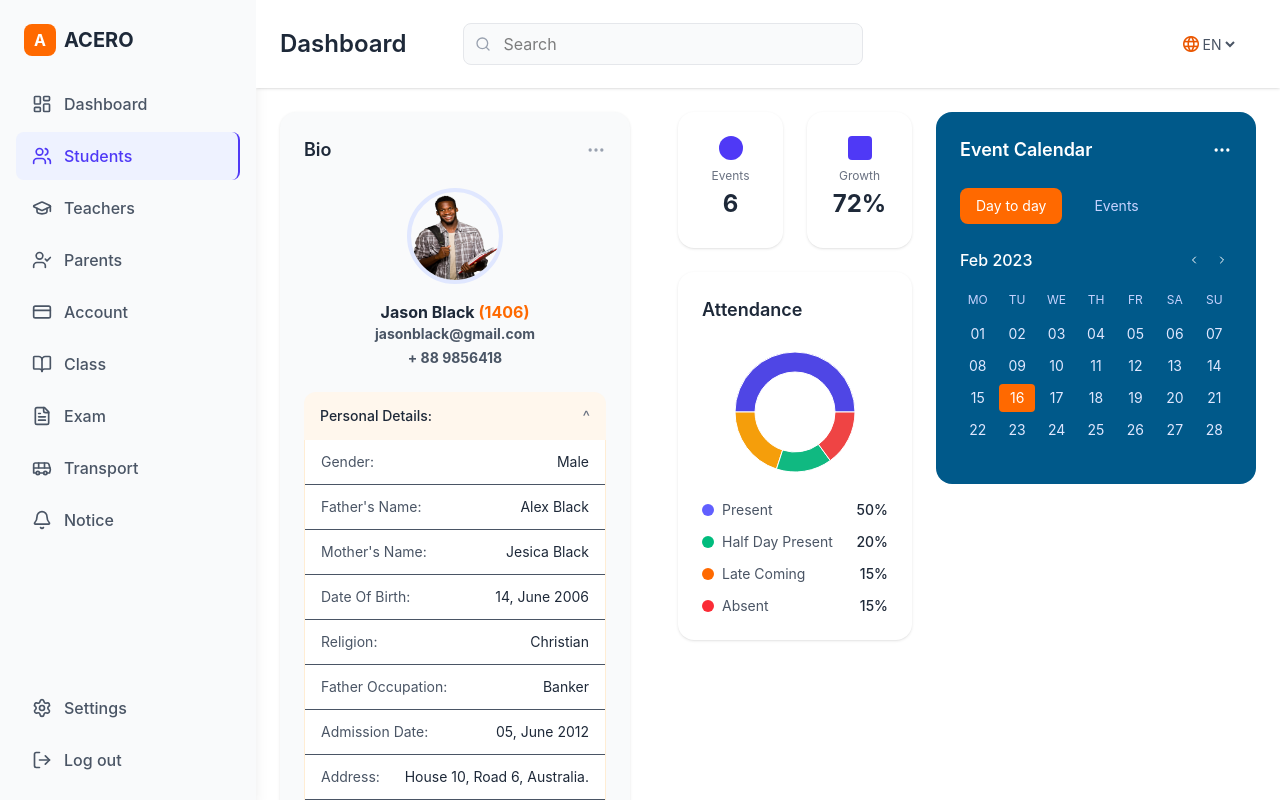
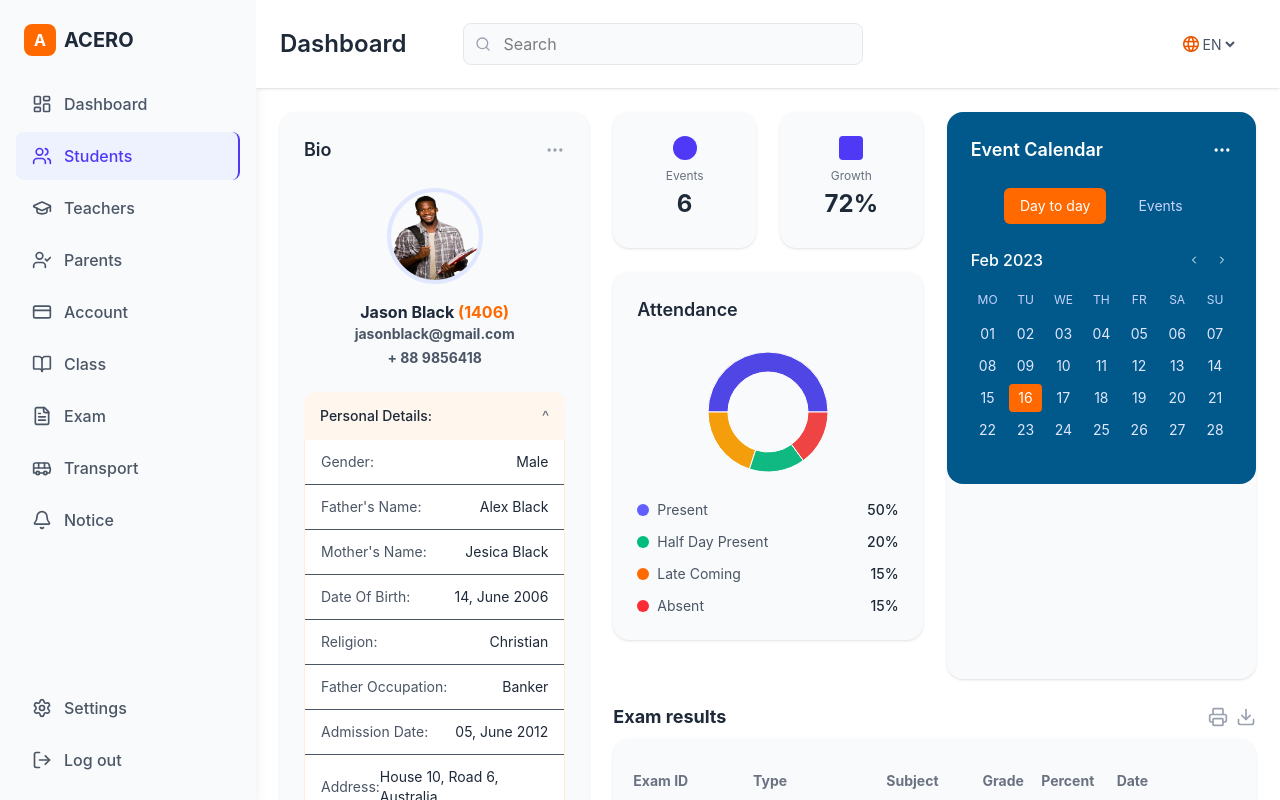
Before and after one commit to malekluka/school-management-system-dashboard, a React (Vite) app: page /student-dashboard in a window 1280 px wide. Built offline with nearby package versions, Linux system fonts and the light colour scheme.

Commit message:
adding shadow borders , exam results to student, adjusted grid and more

```diff
--- a/src/data/mockData.js
+++ b/src/data/mockData.js
@@ -21,7 +21,7 @@ export const teacherData = {
     { name: "5th class", type: "Maths", status: "Join" },
     { name: "6th class", type: "Science", status: "Join" }
   ],
-  examResults: [
+  examHelds: [
     { id: "#mat21", studentName: "Jason Black", subject: "Maths", class: "5th", status: "Active", date: "21 Jul 2022" },
     { id: "#mut21", studentName: "Gerald Ferrell", subject: "English", class: "7th", status: "Opened", date: "14 Jun 2022" },
     { id: "#mut21", studentName: "Delbert Barna", subject: "Physics", class: "6th", status: "Completed", date: "10 Mar 2022" },
@@ -81,7 +81,7 @@ export const studentData = {
     ]
   },
   examResults: [
-    { id: '#mat21', type: 'Class Test', subject: 'Maths', grade: 'A', percent: 89, date: '21 Jul 2022' },
+    { id: '#mut21', type: 'Class Test', subject: 'Maths', grade: 'A', percent: 89, date: '21 Jul 2022' },
     { id: '#mat21', type: 'Quarterly Test', subject: 'English', grade: 'A+', percent: 93, date: '14 Jun 2022' },
     { id: '#mat21', type: 'Oral Test', subject: 'Physics', grade: 'B', percent: 78, date: '10 Mar 2022' },
     { id: '#mat21', type: 'Class Test', subject: 'Chemistry', grade: 'A', percent: 88, date: '06 Jan 2022' }
--- a/src/pages/StudentDashboard.jsx
+++ b/src/pages/StudentDashboard.jsx
@@ -11,11 +11,19 @@ import {
   Pie,
   Cell,
 } from "recharts";
-import { ChevronLeft, ChevronRight, MoreHorizontal, Clock } from "lucide-react";
+import {
+  ChevronLeft,
+  ChevronRight,
+  MoreHorizontal,
+  Clock,
+  Printer,
+  Download,
+} from "lucide-react";
 
 const StudentDashboard = () => {
   const COLORS = ["#4F46E5", "#F59E0B", "#10B981", "#EF4444"];
   const socialIcons = [Facebook, Linkedin, Twitter, Instagram];
+  const [selectedRows, setSelectedRows] = React.useState(new Set());
 
   const pieData = [
     {
@@ -42,12 +50,9 @@ const StudentDashboard = () => {
 
   return (
     <div className="space-y-6">
-      {/* Header with welcome message */}
-
-      <div className="flex space-x-6">
-        {/* Left Sidebar with Profile */}
-        <div className="space-y-6 w-[350px]">
-          {/* Profile */}
+      <div className="grid grid-cols-1 lg:grid-cols-3 lg:grid-rows-2 gap-6 items-stretch">
+        {/* Column 1 spans two rows */}
+        <div className="lg:col-start-1 lg:row-span-2 space-y-6">
           <div className="bg-gray-50 rounded-2xl shadow-sm p-6">
             <div className="flex items-center justify-between mb-6">
               <h2 className="text-lg font-semibold text-gray-800">Bio</h2>
@@ -55,8 +60,6 @@ const StudentDashboard = () => {
                 <MoreHorizontal className="w-5 h-5" />
               </button>
             </div>
-
-            {/* Profile Card */}
             <div className="text-center">
               <img
                 src={studentData.profile.avatar}
@@ -76,8 +79,6 @@ const StudentDashboard = () => {
                 + {studentData.profile.phone}
               </p>
             </div>
-
-            {/* Personal Details (collapsible UI mock) */}
             <div className="mt-6 rounded-2xl bg-white">
               <div className="bg-orange-50 text-gray-800 rounded-t-xl px-4 py-3 flex items-center justify-between">
                 <span className="text-sm font-medium">Personal Details:</span>
@@ -146,8 +147,6 @@ const StudentDashboard = () => {
                 </div>
               </div>
             </div>
-
-            {/* Social icons row */}
             <div className="mt-6 flex items-center justify-center space-x-4">
               {socialIcons.map((Icon, i) => (
                 <div
@@ -158,8 +157,6 @@ const StudentDashboard = () => {
                 </div>
               ))}
             </div>
-
-            {/* About Student */}
             <div className="mt-6 bg-white rounded-2xl p-6 ">
               <h3 className="text-gray-800 font-semibold mb-2">
                 About Student
@@ -171,11 +168,10 @@ const StudentDashboard = () => {
           </div>
         </div>
 
-        {/* Main Content Area */}
-        <div className="flex-1 space-y-6 mx-6">
-          {/* Stats Cards */}
-          <div className="flex gap-6 mb-6">
-            <div className="flex-1 bg-white rounded-2xl shadow-sm p-6 text-center">
+        {/* Column 2 Row 1: Stats and Attendance */}
+        <div className="lg:col-start-2 lg:col-span-1 lg:row-start-1 space-y-6">
+          <div className="grid grid-cols-2 gap-6">
+            <div className="bg-gray-50 rounded-2xl shadow-sm p-6 text-center">
               <div className="w-6 h-6 bg-indigo-100 rounded-full flex items-center justify-center mx-auto mb-2">
                 <div className="w-6 h-6 bg-indigo-600 rounded-full"></div>
               </div>
@@ -184,8 +180,7 @@ const StudentDashboard = () => {
                 {studentData.stats.events}
               </div>
             </div>
-
-            <div className="flex-1 bg-white rounded-2xl shadow-sm p-6 text-center">
+            <div className="bg-gray-50 rounded-2xl shadow-sm p-6 text-center">
               <div className="w-6 h-6 bg-indigo-100 rounded-full flex items-center justify-center mx-auto mb-2">
                 <div className="w-6 h-6 bg-indigo-600 rounded"></div>
               </div>
@@ -195,11 +190,10 @@ const StudentDashboard = () => {
               </div>
             </div>
           </div>
-          <div className="bg-white rounded-2xl shadow-sm p-6">
+          <div className="bg-gray-50 shadow-sm rounded-2xl p-6">
             <h2 className="text-lg font-semibold text-gray-800 mb-6">
               Attendance
             </h2>
-
             <div className="flex items-center justify-center mb-6">
               <div className="relative w-32 h-32">
                 <ResponsiveContainer width="100%" height="100%">
@@ -220,7 +214,6 @@ const StudentDashboard = () => {
                 </ResponsiveContainer>
               </div>
             </div>
-
             <div className="space-y-3">
               <div className="flex items-center justify-between">
                 <div className="flex items-center space-x-2">
@@ -231,7 +224,6 @@ const StudentDashboard = () => {
                   {studentData.attendanceStats.Present}%
                 </span>
               </div>
-
               <div className="flex items-center justify-between">
                 <div className="flex items-center space-x-2">
                   <div className="w-3 h-3 bg-emerald-500 rounded-full"></div>
@@ -243,7 +235,6 @@ const StudentDashboard = () => {
                   {studentData.attendanceStats.HalfDay}%
                 </span>
               </div>
-
               <div className="flex items-center justify-between">
                 <div className="flex items-center space-x-2">
                   <div className="w-3 h-3 bg-orange-500 rounded-full"></div>
@@ -253,7 +244,6 @@ const StudentDashboard = () => {
                   {studentData.attendanceStats.Late}%
                 </span>
               </div>
-
               <div className="flex items-center justify-between">
                 <div className="flex items-center space-x-2">
                   <div className="w-3 h-3 bg-red-500 rounded-full"></div>
@@ -265,27 +255,23 @@ const StudentDashboard = () => {
               </div>
             </div>
           </div>
-
         </div>
 
-        {/* Right Sidebar */}
-      <  div className="space-y-6 w-[320px] max-h-[420px]">
-          {/* Event Calendar */}
+        {/* Column 3 Row 1: Event Calendar */}
+        <div className="lg:col-start-3 lg:row-start-1 space-y-6 bg-gray-50 rounded-2xl shadow-sm">
           <div className="bg-sky-800 rounded-2xl p-6 text-white">
             <div className="flex items-center justify-between mb-6">
               <h2 className="text-lg font-semibold">Event Calendar</h2>
               <MoreHorizontal className="w-5 h-5" />
             </div>
-
-            <div className="flex space-x-4 mb-6">
-              <button className="px-4 py-2 bg-orange-500 rounded-lg text-sm">
+            <div className="flex space-x-4 mb-6 justify-center">
+              <button className="px-4 py-2 bg-orange-500 rounded-md text-sm">
                 Day to day
               </button>
-              <button className="px-4 py-2 text-indigo-200 text-sm hover:bg-indigo-500 rounded-lg">
+              <button className="px-4 py-2 text-indigo-200 text-sm hover:bg-indigo-500 rounded-md">
                 Events
               </button>
             </div>
-
             <div className="mb-4">
               <div className="flex items-center justify-between mb-4">
                 <h3 className="font-medium">Feb 2023</h3>
@@ -294,7 +280,6 @@ const StudentDashboard = () => {
                   <ChevronRight className="w-5 h-5 cursor-pointer hover:bg-indigo-500 rounded p-1" />
                 </div>
               </div>
-
               <div className="grid grid-cols-7 gap-1 text-xs mb-2">
                 {["MO", "TU", "WE", "TH", "FR", "SA", "SU"].map((day) => (
                   <div key={day} className="text-center py-1 text-indigo-200">
@@ -302,7 +287,6 @@ const StudentDashboard = () => {
                   </div>
                 ))}
               </div>
-
               <div className="grid grid-cols-7 gap-1 text-sm">
                 {Array.from({ length: 28 }, (_, i) => (
                   <div
@@ -320,6 +304,102 @@ const StudentDashboard = () => {
             </div>
           </div>
         </div>
+
+        {/* Row 2, Columns 2-3: Exam Results */}
+        <div className="lg:col-start-2 lg:col-span-2 lg:row-start-2">
+          <div className="flex items-center justify-between mb-2">
+            <h2 className="text-lg font-bold text-gray-800">Exam results</h2>
+            <div className="flex space-x-2">
+              <Printer className="w-5 h-5 text-gray-400 cursor-pointer hover:text-gray-600" />
+              <Download className="w-5 h-5 text-gray-400 cursor-pointer hover:text-gray-600" />
+            </div>
+          </div>
+          <div className="bg-gray-50 rounded-2xl shadow-sm p-4">
+            <div className="overflow-x-auto p-1">
+              <table className="w-full">
+                <thead>
+                  <tr className="text-sm text-gray-500">
+                    <th className="text-left py-3">Exam ID</th>
+                    <th className="text-left py-3">Type</th>
+                    <th className="text-left py-3">Subject</th>
+                    <th className="text-left py-3">Grade</th>
+                    <th className="text-left py-3">Percent</th>
+                    <th className="text-left py-3">Date</th>
+                  </tr>
+                </thead>
+                <tbody className="bg-white">
+                  {studentData.examResults.map((result, index) => (
+                    <tr
+                      key={index}
+                      className={`border-b border-gray-50 ${
+                        selectedRows.has(result.id) ? "font-semibold" : ""
+                      }`}
+                    >
+                      <td className="py-4 pl-3">
+                        <input
+                          type="checkbox"
+                          className="w-4 h-4 text-indigo-600"
+                          checked={selectedRows.has(result.id)}
+                          onChange={() => {
+                            setSelectedRows((prev) => {
+                              const next = new Set(prev);
+                              if (next.has(result.id)) {
+                                next.delete(result.id);
+                              } else {
+                                next.add(result.id);
+                              }
+                              return next;
+                            });
+                          }}
+                        />
+                        <span className="ml-2 text-sm text-gray-800">
+                          {result.id}
+                        </span>
+                      </td>
+                      <td className="py-4 text-sm text-gray-800">
+                        {result.type}
+                      </td>
+                      <td className="py-4 text-sm text-gray-600">
+                        {result.subject}
+                      </td>
+                      <td className="py-4 text-sm text-gray-600">
+                        {result.grade}
+                      </td>
+                      <td className="py-4 text-sm text-gray-600">
+                        {result.percent}%
+                      </td>
+                      <td className="py-4 text-sm text-gray-600">
+                        {result.date}
+                      </td>
+                    </tr>
+                  ))}
+                </tbody>
+              </table>
+            </div>
+            <div className="mt-6 flex items-center justify-between">
+              <div className="text-sm text-gray-500">
+                Showing 1-10 of {studentData.examResults.length}
+              </div>
+              <div className="inline-flex items-center gap-2">
+                <button className="px-3 py-1 rounded-lg border border-gray-200 text-sm text-gray-700 hover:bg-gray-50">
+                  Prev
+                </button>
+                <button className="px-3 py-1 rounded-2xl bg-orange-300 text-white text-sm">
+                  1
+                </button>
+                <button className="px-3 py-1 rounded-2xl border border-gray-200 text-sm text-gray-700 hover:bg-gray-50">
+                  2
+                </button>
+                <button className="px-3 py-1 rounded-2xl border border-gray-200 text-sm text-gray-700 hover:bg-gray-50">
+                  3
+                </button>
+                <button className="px-3 py-1 rounded-lg border border-gray-200 text-sm text-gray-700 hover:bg-gray-50">
+                  Next
+                </button>
+              </div>
+            </div>
+          </div>
+        </div>
       </div>
     </div>
   );
--- a/src/pages/TeacherDashboard.jsx
+++ b/src/pages/TeacherDashboard.jsx
@@ -22,18 +22,16 @@ const TeacherDashboard = () => {
 
         <div className="lg:col-start-1 lg:col-span-1 lg:row-start-1 lg:self-stretch">
           <div className="bg-gray-50 rounded-2xl shadow-sm p-6">
-            <div className="flex items-center justify-between mb-6">
+            <div className="flex items-center justify-between">
               <h2 className="text-lg font-bold text-gray-800">Bio</h2>
               <MoreHorizontal className="w-5 h-5 text-gray-400" />
             </div>
-            <div className="flex flex-col items-center font-bold text-center mb-6">
-              <div className="relative mb-4">
-                <img
-                  src={teacherData.profile.avatar}
-                  alt="Profile"
-                  className="w-35 h-35 rounded-full object-cover border-4 border-indigo-100"
-                />
-              </div>
+            <div className="flex flex-col items-center font-bold text-center mb-24.5">
+              <img
+                src={teacherData.profile.avatar}
+                alt="Profile"
+                className="w-35 h-35 rounded-full object-cover border-4 border-indigo-100"
+              />
               <h3 className="text-2xl font-semibold text-gray-800">
                 {teacherData.profile.name}{" "}
                 <span className="text-orange-500">
@@ -47,7 +45,7 @@ const TeacherDashboard = () => {
                 + {teacherData.profile.phone}
               </p>
             </div>
-            <div className="flex justify-center space-x-4 mb-8">
+            <div className="flex justify-center space-x-4">
               {socials.map((Icon, index) => (
                 <div
                   key={index}
@@ -66,7 +64,7 @@ const TeacherDashboard = () => {
           <div className="grid grid-cols-2 gap-4 ">
             {/* Second Column - 1st row - 1st column */}
             {/* Events */}
-            <div className="bg-gray-50 rounded-2xl p-4 text-center">
+            <div className="bg-gray-50 rounded-2xl p-4 text-center shadow-sm">
               <div className="flex items-center justify-center mb-2">
                 <span className="text-2xl font-bold text-gray-800">
                   {teacherData.stats.events}
@@ -76,7 +74,7 @@ const TeacherDashboard = () => {
             </div>
 
             {/* Target Achieved */}
-            <div className="bg-gray-50 rounded-2xl p-4 text-center">
+            <div className="bg-gray-50 rounded-2xl p-4 text-center shadow-sm">
               <div className="flex items-center justify-center mb-2">
                 <span className="text-2xl font-bold text-gray-800">
                   {teacherData.stats.targetAchieved}%
@@ -90,12 +88,12 @@ const TeacherDashboard = () => {
           <div className="space-y-2">
             <h4 className="font-bold text-gray-800">Groups</h4>
 
-            <div className="bg-gray-50 p-4 rounded-2xl grid grid-rows-2 gap-4">
+            <div className="bg-gray-50 p-4 rounded-2xl grid grid-rows-2 gap-4 shadow-sm">
               <div className="grid grid-cols-3 gap-4">
                 {teacherData.groups.map((group, index) => (
                   <div
                     key={index}
-                    className="flex flex-col justify-between bg-white p-2 rounded-2xl"
+                    className="flex flex-col justify-between bg-white shadow-sm p-2 rounded-2xl"
                   >
                     <p className="font-bold text-gray-500 text-center mb-2">
                       {group.name}
@@ -110,7 +108,7 @@ const TeacherDashboard = () => {
                   </div>
                 ))}
               </div>
-              <div className="bg-white rounded-2xl p-4 flex items-center justify-between">
+              <div className="bg-white shadow-sm rounded-2xl p-4 flex items-center justify-between">
                 <button className="px-4 py-2 md:text-sm bg-gray-600 text-white rounded-lg hover:bg-indigo-700 transition-colors flex items-center">
                   <Plus className="w-4 h-4" />
                   Create New Group
@@ -153,10 +151,12 @@ const TeacherDashboard = () => {
                   </tr>
                 </thead>
                 <tbody className="bg-white">
-                  {teacherData.examResults.map((result, index) => (
+                  {teacherData.examHelds.map((result, index) => (
                     <tr
                       key={index}
-                      className={`border-b border-gray-50 ${selectedRows.has(result.id) ? "font-semibold" : ""}`}
+                      className={`border-b border-gray-50 ${
+                        selectedRows.has(result.id) ? "font-semibold" : ""
+                      }`}
                     >
                       <td className="py-4 pl-3">
                         <input
@@ -210,13 +210,25 @@ const TeacherDashboard = () => {
               </table>
             </div>
             <div className="mt-6 flex items-center justify-between">
-              <div className="text-sm text-gray-500">Showing 1-10 of {teacherData.examResults.length}</div>
+              <div className="text-sm text-gray-500">
+                Showing 1-10 of {teacherData.examHelds.length}
+              </div>
               <div className="inline-flex items-center gap-2">
-                <button className="px-3 py-1 rounded-lg border border-gray-200 text-sm text-gray-700 hover:bg-gray-50">Prev</button>
-                <button className="px-3 py-1 rounded-2xl bg-orange-300 text-white text-sm">1</button>
-                <button className="px-3 py-1 rounded-2xl border border-gray-200 text-sm text-gray-700 hover:bg-gray-50">2</button>
-                <button className="px-3 py-1 rounded-2xl border border-gray-200 text-sm text-gray-700 hover:bg-gray-50">3</button>
-                <button className="px-3 py-1 rounded-lg border border-gray-200 text-sm text-gray-700 hover:bg-gray-50">Next</button>
+                <button className="px-3 py-1 rounded-lg border border-gray-200 text-sm text-gray-700 hover:bg-gray-50">
+                  Prev
+                </button>
+                <button className="px-3 py-1 rounded-2xl bg-orange-300 text-white text-sm">
+                  1
+                </button>
+                <button className="px-3 py-1 rounded-2xl border border-gray-200 text-sm text-gray-700 hover:bg-gray-50">
+                  2
+                </button>
+                <button className="px-3 py-1 rounded-2xl border border-gray-200 text-sm text-gray-700 hover:bg-gray-50">
+                  3
+                </button>
+                <button className="px-3 py-1 rounded-lg border border-gray-200 text-sm text-gray-700 hover:bg-gray-50">
+                  Next
+                </button>
               </div>
             </div>
           </div>
@@ -230,7 +242,7 @@ const TeacherDashboard = () => {
               <MoreHorizontal className="w-5 h-5" />
             </div>
 
-            <div className="flex space-x-4 mb-6">
+            <div className="flex space-x-4 mb-6 justify-center">
               <button className="px-4 py-2 bg-orange-500 rounded-lg text-sm">
                 Day to day
               </button>
@@ -278,7 +290,10 @@ const TeacherDashboard = () => {
           <div className="rounded-xl">
             <div className="space-y-4">
               {teacherData.timeline.map((item, index) => (
-                <div key={index} className="bg-white rounded-2xl shadow-sm p-4 flex items-start gap-3">
+                <div
+                  key={index}
+                  className="bg-white rounded-2xl shadow-sm p-4 flex items-start gap-3"
+                >
                   <div className="w-2 h-2 bg-orange-500 rounded-full mt-2 flex-shrink-0"></div>
                   <div className="flex-1 min-w-0">
                     <p className="text-sm font-medium text-gray-800 mb-1">
```
